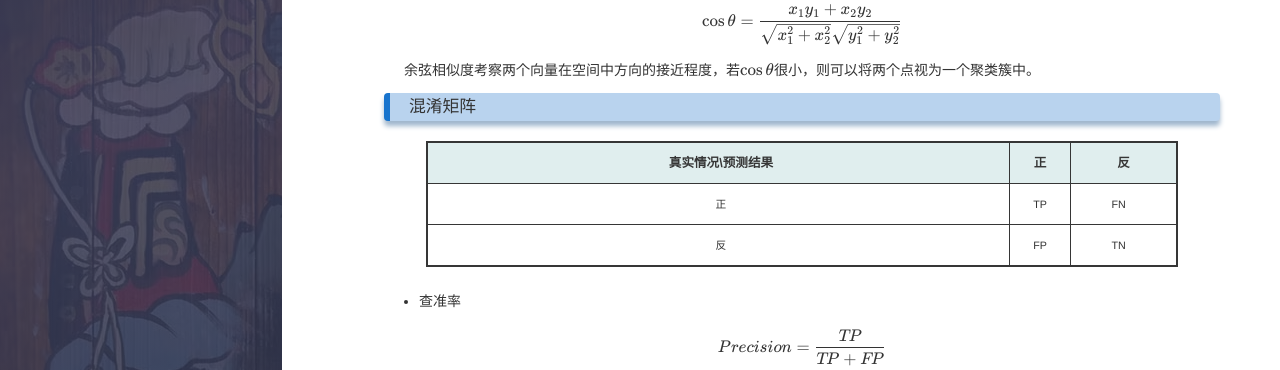
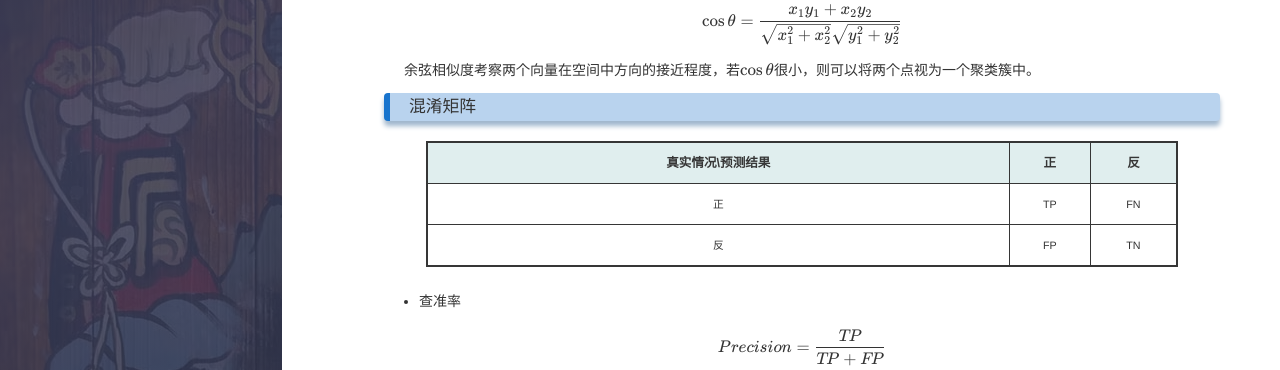
Before and after one commit to Blanket58/Blanket58.github.io, a Jekyll site: the page built from _posts/2021-02-26-machine-learning.md, in a window 1280 px wide and 1400 px high, scrolled down 954 px. Shown: the part 117-487 px from the top of the window. Built offline with Jekyll 4.4.1, drawn with Linux system fonts in a browser that asks for light colours; nearby versions of some CDN libraries; comment, search, counter and statistics services are not loaded.

Commit message:
Update main.css

```diff
--- a/css/main.css
+++ b/css/main.css
@@ -239,16 +239,11 @@
   text-align: center;
 }
 
-th:first-child, td:first-child {
-  padding: 0 15px 0 20px;
-}
-
 tbody td {
   font-size: .85em;
   border: 1px solid #363636;
 }
 td:last-child {
-  padding-right: 10px;
   border: 1px solid #363636;
 }
 
```
